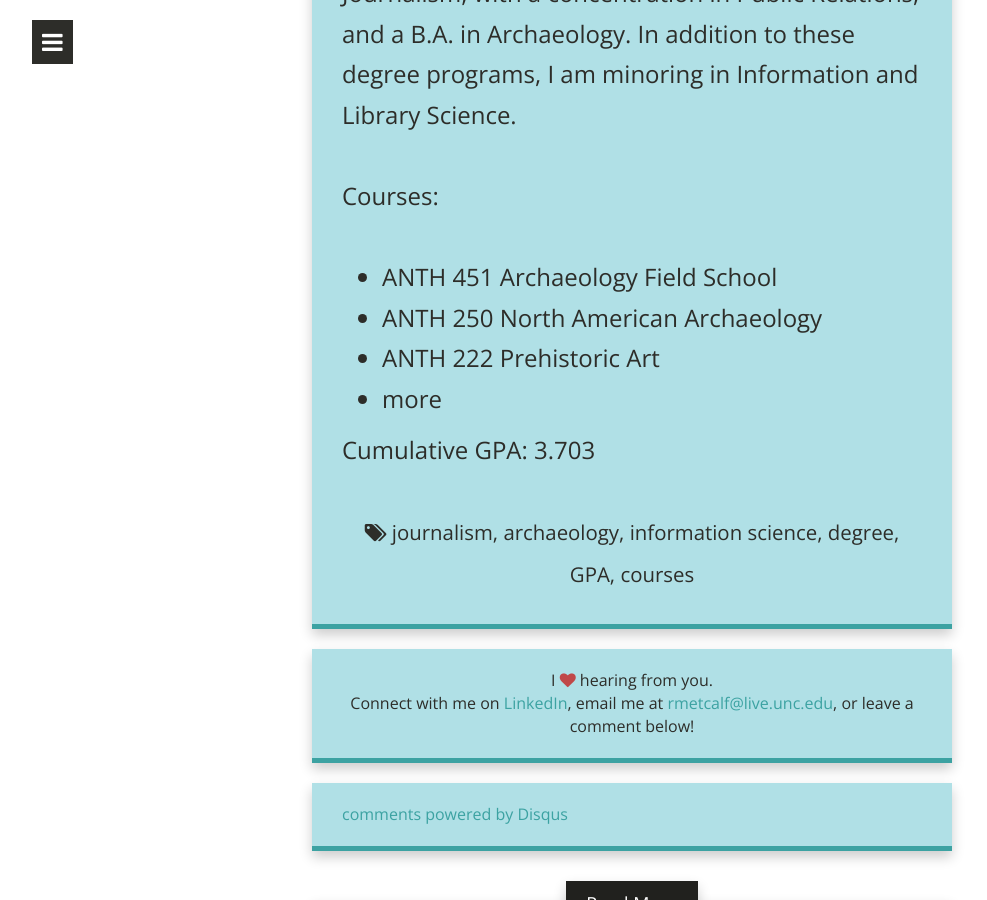
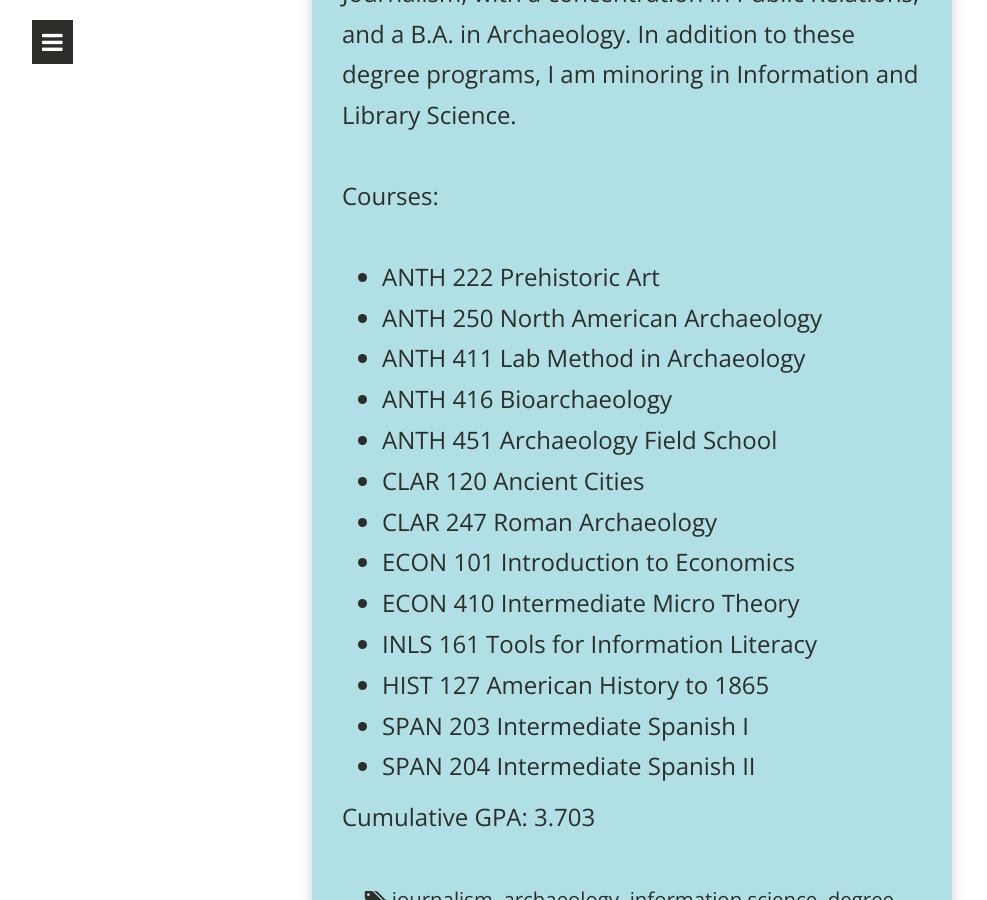
Before and after one commit to rcmetcalf/rcmetcalf.github.io, a Jekyll site: the page built from _posts/2015-03-23-welcome-to-carte-noir.md, in a window 1280 px wide and 900 px high, scrolled down 610 px. Shown: the whole window, without its empty margins (8-995 px from the left). Built offline with Jekyll 4.4.1, drawn with Linux system fonts in a browser that asks for light colours; nearby versions of some CDN libraries; Markdown is read by kramdown in place of the engine named in the settings; comment, search, counter and statistics services are not loaded.

Commit message:
added classes:

```diff
--- a/_posts/2015-03-23-welcome-to-carte-noir.md
+++ b/_posts/2015-03-23-welcome-to-carte-noir.md
@@ -23,10 +23,20 @@ I am working towards a B.A. in Media and Journalism, with a concentration in Pub
 
 Courses:
 
+* ANTH 222 Prehistoric Art
+* ANTH 250 North American Archaeology
+* ANTH 411 Lab Method in Archaeology
+* ANTH 416 Bioarchaeology
 * ANTH 451 Archaeology Field School
-* ANTH 250 North American Archaeology
-* ANTH 222 Prehistoric Art
-* more
+* CLAR 120 Ancient Cities
+* CLAR 247 Roman Archaeology
+* ECON 101 Introduction to Economics
+* ECON 410 Intermediate Micro Theory
+* INLS 161 Tools for Information Literacy
+* HIST 127 American History to 1865
+* SPAN 203 Intermediate Spanish I
+* SPAN 204 Intermediate Spanish II
+
 
 
 Cumulative GPA: 3.703
```
Also changed, not shown: _posts/2014-06-08-using-thumbnails.md (+2 -2 lines).
